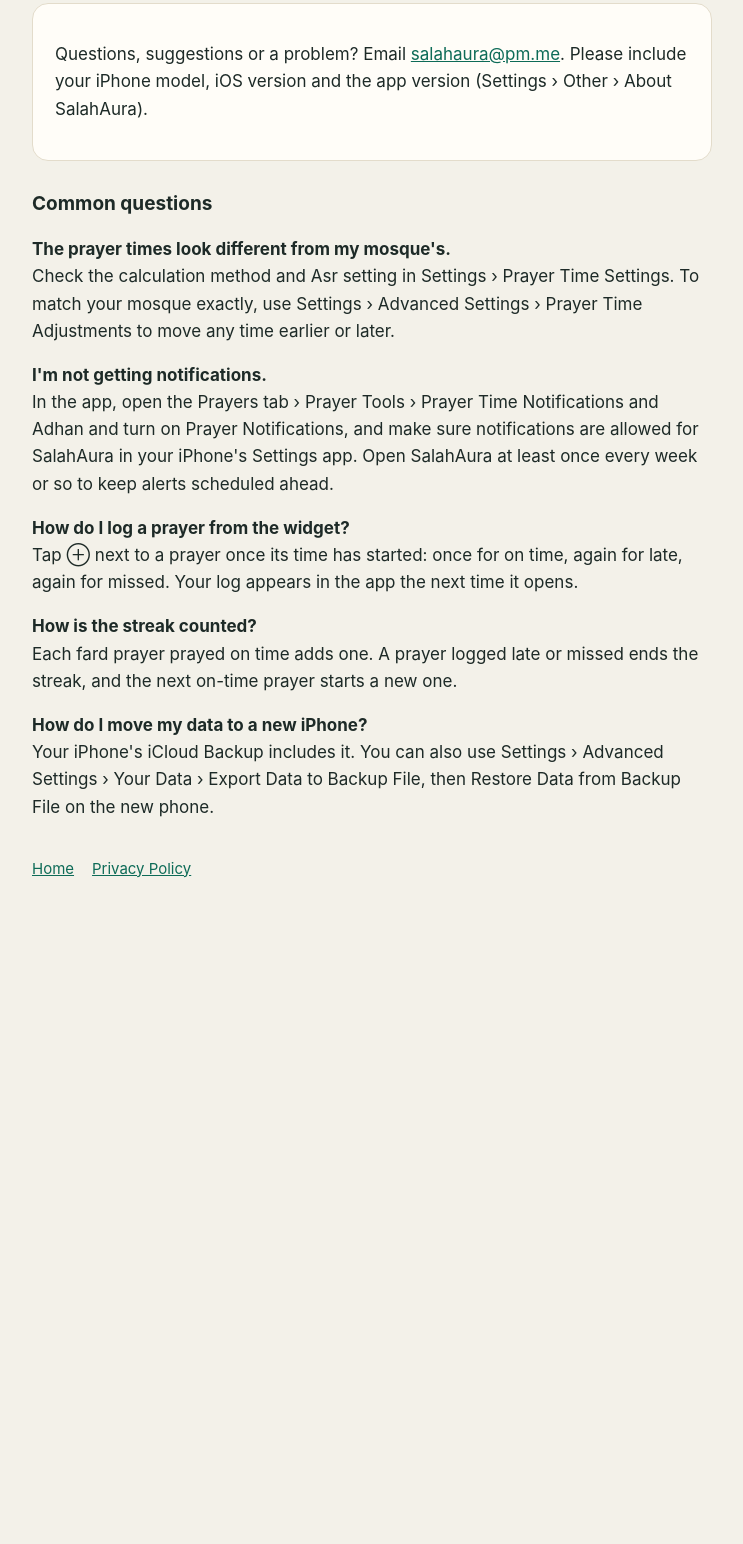
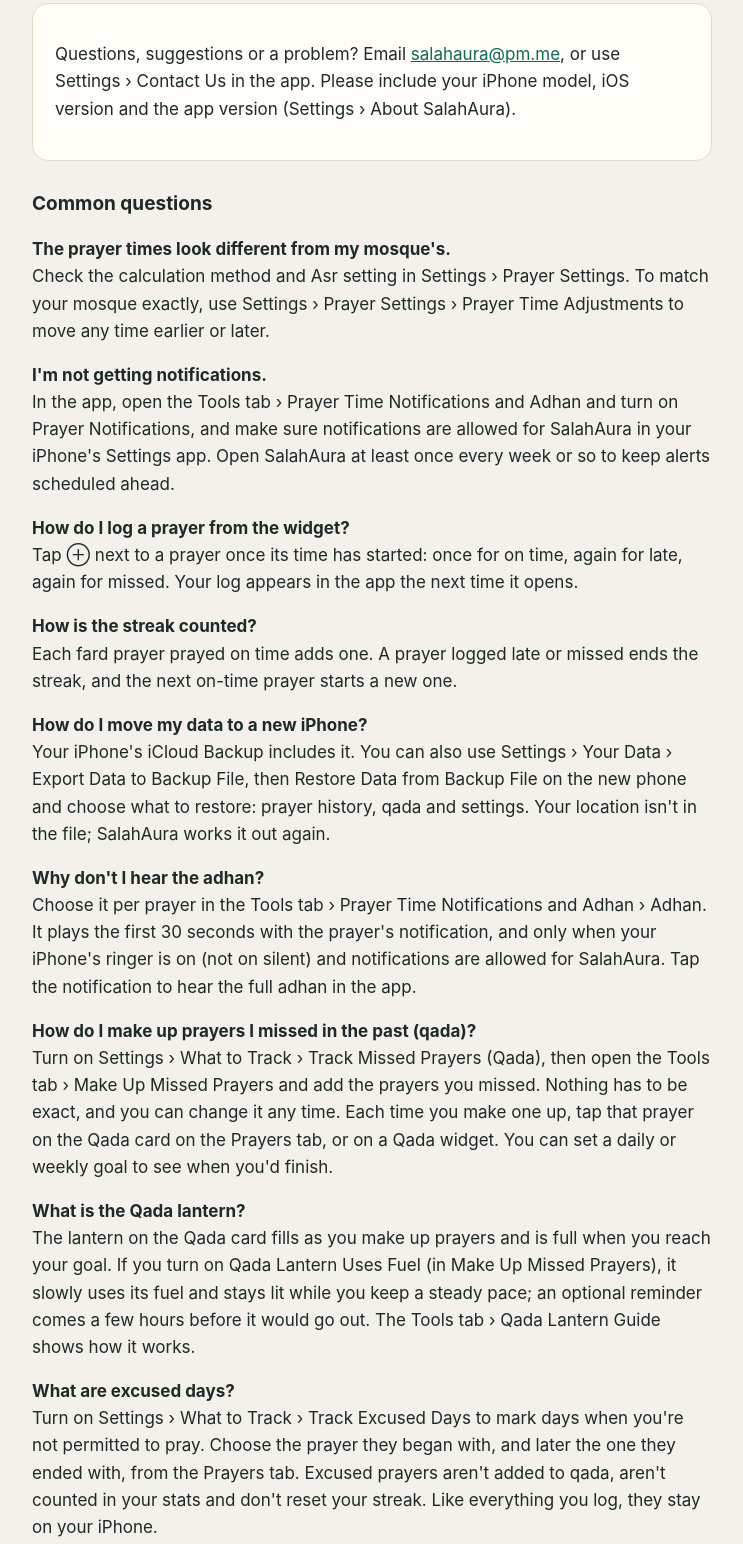
Before and after one commit to thisisgreatreally/salahaura, a plain HTML site: page support.html in a window 1280 px wide. Shown: the part 187-1731 px from the top of the page, without its empty margins (268-1011 px from the left). Before the commit the page ends 1124 px from the top, so only its background shows below. Drawn offline with Linux system fonts and the light colour scheme.

Commit message:
Support: Settings paths for 2.8.2 (no Advanced Settings, Tools tab), Contact Us, and FAQs on the adhan, qada, the Qada lantern and excused days

```diff
--- a/support.html
+++ b/support.html
@@ -10,16 +10,16 @@
 <h1>Support</h1>
 
 <div class="card">
-<p>Questions, suggestions or a problem? Email <a href="mailto:salahaura@pm.me">salahaura@pm.me</a>. Please include your iPhone model, iOS version and the app version (Settings › Other › About SalahAura).</p>
+<p>Questions, suggestions or a problem? Email <a href="mailto:salahaura@pm.me">salahaura@pm.me</a>, or use Settings › Contact Us in the app. Please include your iPhone model, iOS version and the app version (Settings › About SalahAura).</p>
 </div>
 
 <h2>Common questions</h2>
 
 <p><strong>The prayer times look different from my mosque's.</strong><br>
-Check the calculation method and Asr setting in Settings › Prayer Time Settings. To match your mosque exactly, use Settings › Advanced Settings › Prayer Time Adjustments to move any time earlier or later.</p>
+Check the calculation method and Asr setting in Settings › Prayer Settings. To match your mosque exactly, use Settings › Prayer Settings › Prayer Time Adjustments to move any time earlier or later.</p>
 
 <p><strong>I'm not getting notifications.</strong><br>
-In the app, open the Prayers tab › Prayer Tools › Prayer Time Notifications and Adhan and turn on Prayer Notifications, and make sure notifications are allowed for SalahAura in your iPhone's Settings app. Open SalahAura at least once every week or so to keep alerts scheduled ahead.</p>
+In the app, open the Tools tab › Prayer Time Notifications and Adhan and turn on Prayer Notifications, and make sure notifications are allowed for SalahAura in your iPhone's Settings app. Open SalahAura at least once every week or so to keep alerts scheduled ahead.</p>
 
 <p><strong>How do I log a prayer from the widget?</strong><br>
 Tap ⊕ next to a prayer once its time has started: once for on time, again for late, again for missed. Your log appears in the app the next time it opens.</p>
@@ -28,7 +28,19 @@ Tap ⊕ next to a prayer once its time has started: once for on time, again for
 Each fard prayer prayed on time adds one. A prayer logged late or missed ends the streak, and the next on-time prayer starts a new one.</p>
 
 <p><strong>How do I move my data to a new iPhone?</strong><br>
-Your iPhone's iCloud Backup includes it. You can also use Settings › Advanced Settings › Your Data › Export Data to Backup File, then Restore Data from Backup File on the new phone.</p>
+Your iPhone's iCloud Backup includes it. You can also use Settings › Your Data › Export Data to Backup File, then Restore Data from Backup File on the new phone and choose what to restore: prayer history, qada and settings. Your location isn't in the file; SalahAura works it out again.</p>
+
+<p><strong>Why don't I hear the adhan?</strong><br>
+Choose it per prayer in the Tools tab › Prayer Time Notifications and Adhan › Adhan. It plays the first 30 seconds with the prayer's notification, and only when your iPhone's ringer is on (not on silent) and notifications are allowed for SalahAura. Tap the notification to hear the full adhan in the app.</p>
+
+<p><strong>How do I make up prayers I missed in the past (qada)?</strong><br>
+Turn on Settings › What to Track › Track Missed Prayers (Qada), then open the Tools tab › Make Up Missed Prayers and add the prayers you missed. Nothing has to be exact, and you can change it any time. Each time you make one up, tap that prayer on the Qada card on the Prayers tab, or on a Qada widget. You can set a daily or weekly goal to see when you'd finish.</p>
+
+<p><strong>What is the Qada lantern?</strong><br>
+The lantern on the Qada card fills as you make up prayers and is full when you reach your goal. If you turn on Qada Lantern Uses Fuel (in Make Up Missed Prayers), it slowly uses its fuel and stays lit while you keep a steady pace; an optional reminder comes a few hours before it would go out. The Tools tab › Qada Lantern Guide shows how it works.</p>
+
+<p><strong>What are excused days?</strong><br>
+Turn on Settings › What to Track › Track Excused Days to mark days when you're not permitted to pray. Choose the prayer they began with, and later the one they ended with, from the Prayers tab. Excused prayers aren't added to qada, aren't counted in your stats and don't reset your streak. Like everything you log, they stay on your iPhone.</p>
 
 <nav><a href="index.html">Home</a><a href="privacy.html">Privacy Policy</a></nav>
 </main></body>
```
